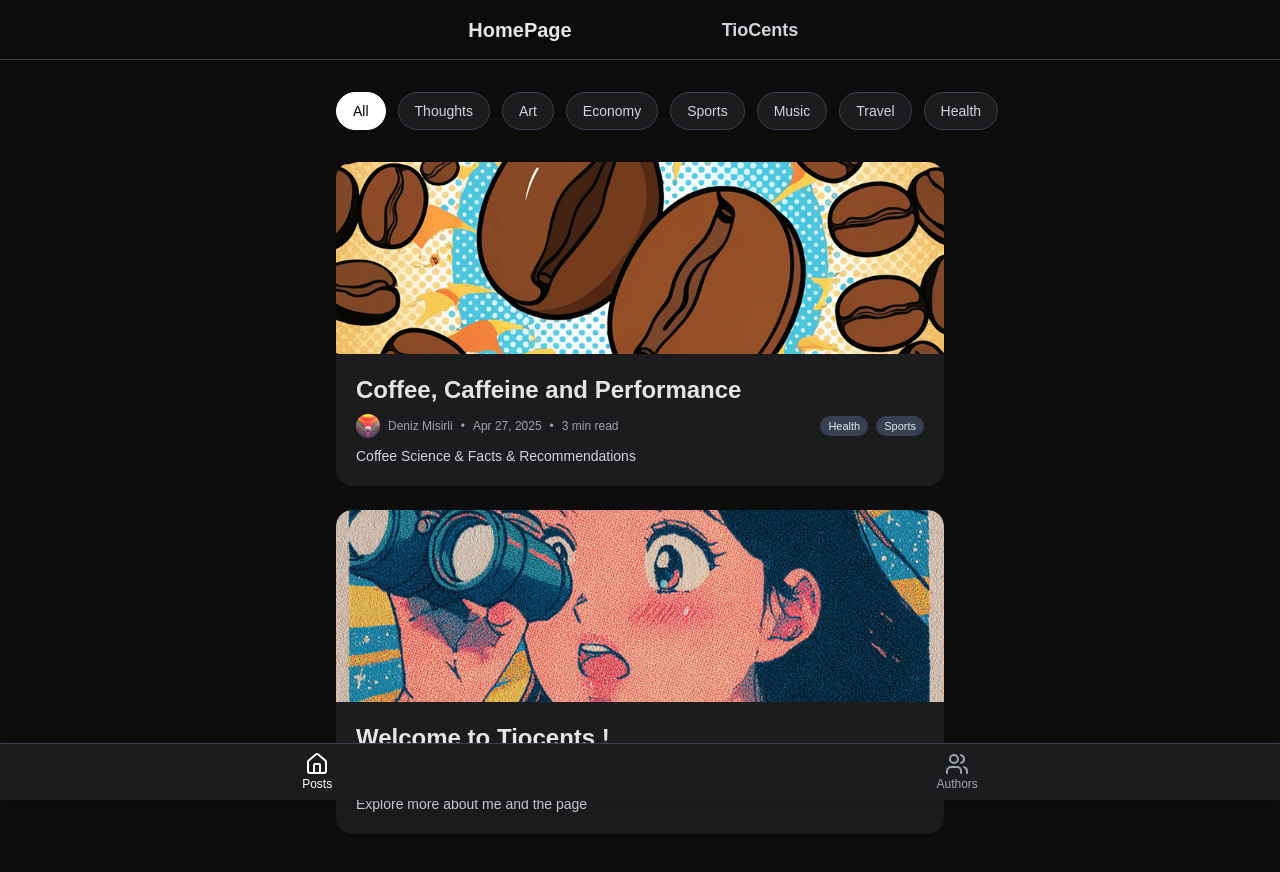
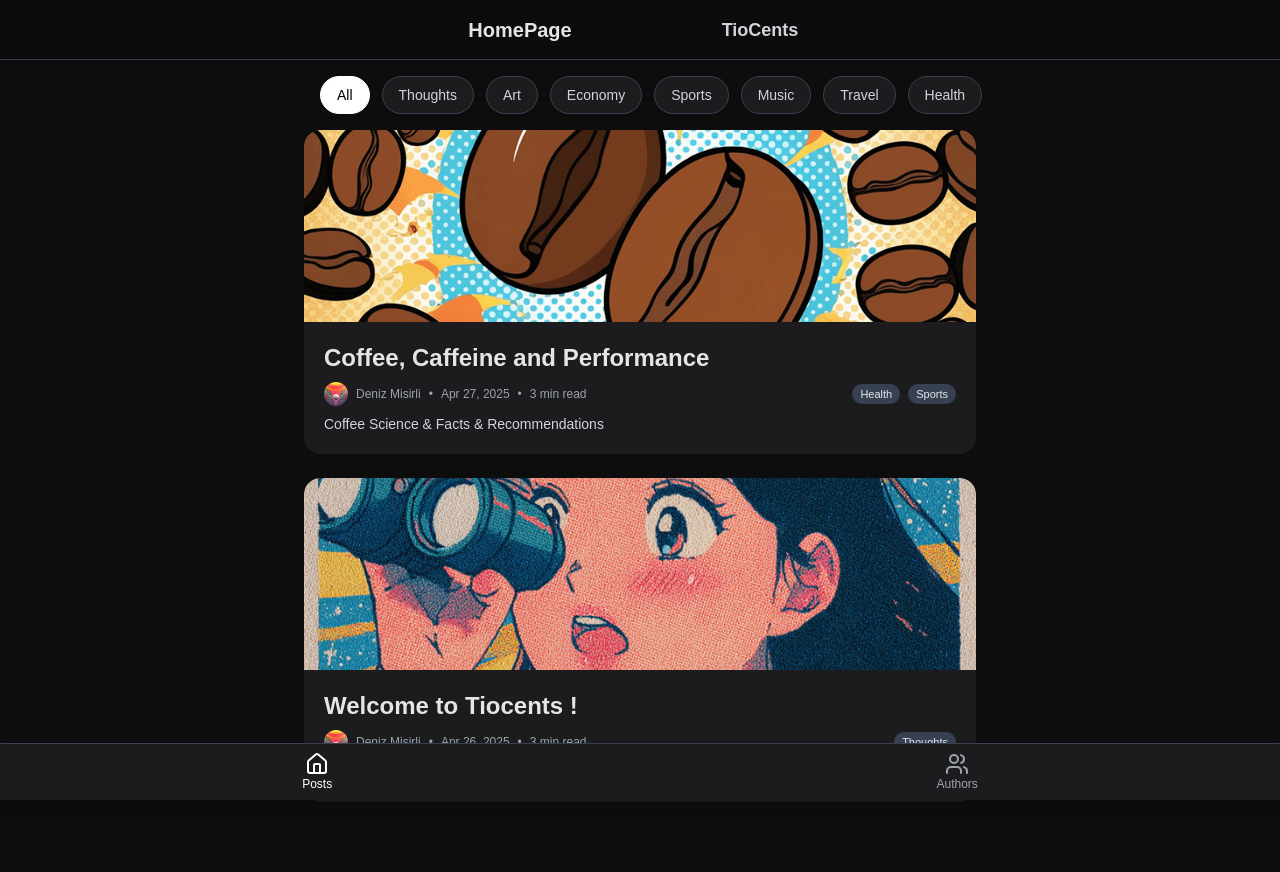
Before and after one commit to polarbeerd/tiocents_clean, a Next.js app: page /tiocents in a window 1280 px wide. Shown: the top 872 px of the page. Built offline with nearby package versions, Linux system fonts and the light colour scheme.

Commit message:
last fix

```diff
--- a/src/app/globals.css
+++ b/src/app/globals.css
@@ -1,7 +1,13 @@
 @tailwind base;
 @tailwind components;
 @tailwind utilities;
-
+html,
+body {
+  margin: 0;
+  padding: 0;
+  overflow-x: hidden;
+  max-width: 100vw;
+}
 :root {
   --background: #ffffff;
   --foreground: #171717;
--- a/src/app/layout.jsx
+++ b/src/app/layout.jsx
@@ -13,16 +13,14 @@ export const metadata = {
 export default function RootLayout({ children }) {
   return (
     <html lang="en">
-      <body className="bg-[#0D0D0D] text-[#E5E5E5] min-h-screen flex flex-col">
+      <body className="bg-[#0D0D0D] text-[#E5E5E5] min-h-screen flex flex-col overflow-x-hidden max-w-full">
         <Header />
         {/* <header className="w-full py-4 flex justify-center border-b border-gray-700 text-xl font-bold">
           <Link href="/" className="hover:opacity-80 transition-opacity">
             HomePage
           </Link>
         </header> */}
-
         <main className="flex-grow">{children}</main>
-
         <Suspense fallback={null}></Suspense>
         <Analytics />
         <SpeedInsights />
--- a/src/app/tiocents/[slug]/page.jsx
+++ b/src/app/tiocents/[slug]/page.jsx
@@ -66,7 +66,6 @@ export default async function PostPage({ params }) {
           />
         </div>
       )}
-
       {/* Title & Info */}
       <div className="text-center mb-10">
         <h1 className="text-5xl font-extrabold leading-tight tracking-tight mb-6">
@@ -82,9 +81,8 @@ export default async function PostPage({ params }) {
           • {readingTime} min read
         </div>
       </div>
-
       {/* Content */}
-      <article className="prose prose-invert prose-lg leading-relaxed mx-auto mb-20">
+      <article className="prose prose-invert prose-lg leading-relaxed mx-auto mb-20 max-w-full overflow-x-auto break-words">
         {content}
       </article>
       {/* Comments */}
--- a/src/app/tiocents/page.jsx
+++ b/src/app/tiocents/page.jsx
@@ -11,7 +11,8 @@ export default async function PostsPage() {
   const posts = getAllPosts();
 
   return (
-    <div className="max-w-2xl mx-auto p-4 pb-32">
+    <div className="w-full px-4">
+      <div className="max-w-2xl mx-auto pb-32">
         <Suspense
           fallback={
             <div className="text-center py-10 text-gray-500">Loading...</div>
@@ -21,5 +22,6 @@ export default async function PostsPage() {
         </Suspense>
         <ScrollToTop />
       </div>
+    </div>
   );
 }
--- a/src/components/tiocents/BlogFeed.jsx
+++ b/src/components/tiocents/BlogFeed.jsx
@@ -38,7 +38,7 @@ export default function BlogFeed({ posts = [] }) {
   });
 
   return (
-    <div className="max-w-2xl mx-auto p-4">
+    <div className="w-full max-w-2xl mx-auto">
       {!selectedAuthor ? (
         <CategoryTabs
           categories={categories}
--- a/src/components/tiocents/CategoryTabs.jsx
+++ b/src/components/tiocents/CategoryTabs.jsx
@@ -2,7 +2,8 @@
 
 export default function CategoryTabs({ categories, activeTab, setActiveTab }) {
   return (
-    <div className="flex gap-3 overflow-x-auto sm:overflow-x-visible whitespace-nowrap mb-8 scrollbar-hide px-2 sm:px-0">
+    <div className="w-full overflow-x-auto sm:overflow-visible mt-4 mb-4 px-4 scrollbar-hidden">
+      <div className="flex gap-3 whitespace-nowrap w-max mx-auto">
         {categories.map((category) => (
           <button
             key={category}
@@ -17,5 +18,6 @@ export default function CategoryTabs({ categories, activeTab, setActiveTab }) {
           </button>
         ))}
       </div>
+    </div>
   );
 }
--- a/src/components/tiocents/PostCard.jsx
+++ b/src/components/tiocents/PostCard.jsx
@@ -7,7 +7,7 @@ export default function PostCard({ post }) {
   return (
     <Link
       href={`/tiocents/${post.slug}`}
-      className="bg-[#1C1C1F] rounded-2xl overflow-hidden shadow-sm hover:shadow-lg hover:bg-[#27272a] transition-all duration-150"
+      className="w-full bg-[#1C1C1F] rounded-2xl overflow-hidden shadow-sm hover:shadow-lg hover:bg-[#27272a] transition-all duration-150"
     >
       {/* Cover Image */}
       <div className="relative w-full h-48">
@@ -23,10 +23,10 @@ export default function PostCard({ post }) {
       {/* Content */}
       <div className="p-5">
         {/* Title */}
-        <h2 className="text-2xl font-bold mb-2">{post.title}</h2>
+        <h2 className="text-2xl font-bold mb-2 break-words">{post.title}</h2>
 
         {/* Info Row */}
-        <div className="flex items-center justify-between flex-wrap gap-2 text-gray-400 text-xs mb-2">
+        <div className="flex flex-col sm:flex-row sm:justify-between gap-2 text-gray-400 text-xs mb-2 break-words">
           {/* Left Side */}
           <div className="flex items-center gap-2 flex-wrap">
             <Image
@@ -48,7 +48,6 @@ export default function PostCard({ post }) {
             <span>•</span>
             <span>{post.readingTime || 3} min read</span>
           </div>
-
           {/* Right Side */}
           <div className="flex items-center gap-2 flex-wrap">
             {(Array.isArray(post.categories)
@@ -66,7 +65,7 @@ export default function PostCard({ post }) {
         </div>
 
         {/* Description */}
-        <p className="text-gray-300 text-sm">{post.description}</p>
+        <p className="text-gray-300 text-sm break-words">{post.description}</p>
       </div>
     </Link>
   );
--- a/src/components/tiocents/PostList.jsx
+++ b/src/components/tiocents/PostList.jsx
@@ -10,7 +10,7 @@ export default function PostList({ posts }) {
   }
 
   return (
-    <div className="flex flex-col gap-6">
+    <div className="flex flex-col gap-6 w-full">
       {posts.map((post) => (
         <PostCard key={post.slug} post={post} />
       ))}
```
Lines whose indentation alone changed are shown as unchanged.
